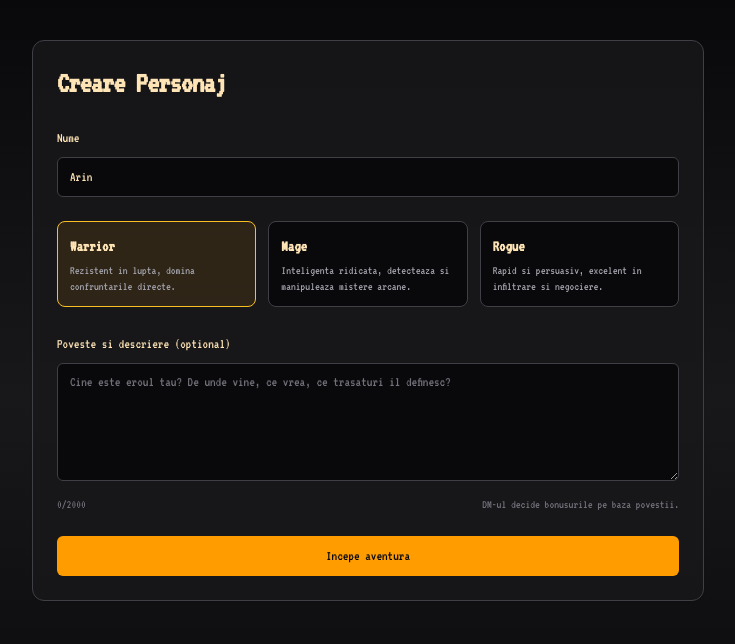
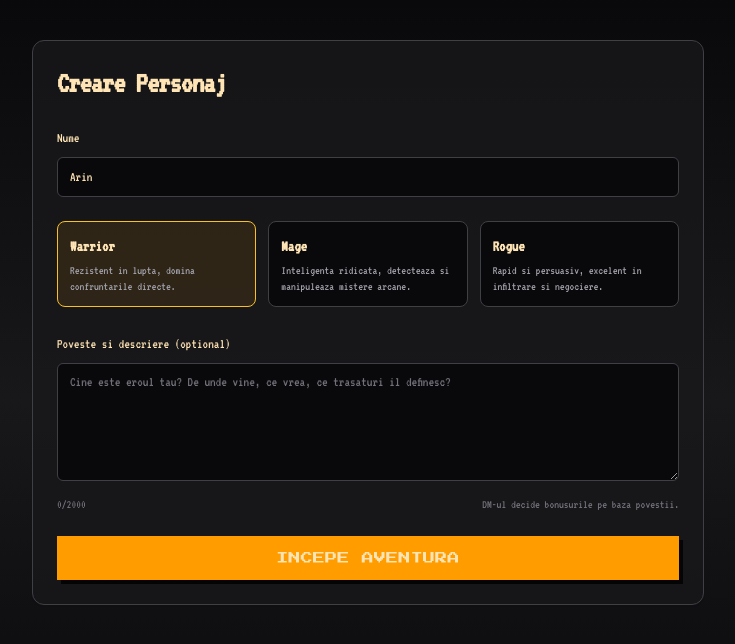
Before and after one commit to AndreiP23/VibeCodedDungeonWebGame, a Next.js app: page /character in a window 1280 px wide. Shown: the top 644 px of the page, without its empty margins (272-1007 px from the left). Built offline with nearby package versions, Linux system fonts and the light colour scheme.

Commit message:
feat(ui): pixel-style badge & button variants

```diff
--- a/src/components/ui/badge.tsx
+++ b/src/components/ui/badge.tsx
@@ -3,16 +3,17 @@ import { cva, type VariantProps } from "class-variance-authority";
 import { cn } from "@/lib/utils";
 
 const badgeVariants = cva(
-  "inline-flex items-center rounded-md border px-2.5 py-0.5 text-xs font-semibold transition-colors",
+  "inline-flex items-center border-2 px-2 py-0.5 text-[10px] font-display uppercase tracking-wider",
   {
     variants: {
       variant: {
-        default: "border-transparent bg-primary text-primary-foreground",
-        secondary: "border-transparent bg-muted text-foreground",
-        success:
-          "border-transparent bg-emerald-500 text-white hover:bg-emerald-500/80",
-        danger:
-          "border-transparent bg-rose-500 text-white hover:bg-rose-500/80",
+        default: "border-torch bg-bg text-torch",
+        secondary: "border-text-dim bg-bg text-text-dim",
+        success: "border-xp bg-bg text-xp",
+        danger: "border-hp bg-bg text-hp",
+        gold: "border-gold bg-bg text-gold",
+        "gem-purple": "border-gem-purple bg-bg text-gem-purple",
+        "gem-blue": "border-gem-blue bg-bg text-gem-blue",
       },
     },
     defaultVariants: {
--- a/src/components/ui/button.tsx
+++ b/src/components/ui/button.tsx
@@ -3,18 +3,21 @@ import { cva, type VariantProps } from "class-variance-authority";
 import { cn } from "@/lib/utils";
 
 const buttonVariants = cva(
-  "inline-flex items-center justify-center rounded-md text-sm font-medium transition-colors focus-visible:outline-none focus-visible:ring-2 disabled:pointer-events-none disabled:opacity-50",
+  "inline-flex items-center justify-center font-display uppercase tracking-wider text-xs transition-all duration-100 focus-visible:outline-none focus-visible:ring-2 focus-visible:ring-torch disabled:pointer-events-none disabled:opacity-50",
   {
     variants: {
       variant: {
-        default: "bg-primary text-primary-foreground hover:brightness-110",
-        secondary: "bg-muted text-foreground hover:bg-muted/70",
-        ghost: "hover:bg-muted",
+        default:
+          "border-4 border-torch bg-torch text-bg shadow-[4px_4px_0_rgba(0,0,0,0.8)] hover:translate-x-[2px] hover:translate-y-[2px] hover:shadow-[2px_2px_0_rgba(0,0,0,0.8)] active:translate-x-[4px] active:translate-y-[4px] active:shadow-none",
+        secondary:
+          "border-4 border-text-dim bg-bg text-text-dim shadow-[4px_4px_0_rgba(0,0,0,0.8)] hover:translate-x-[2px] hover:translate-y-[2px] hover:shadow-[2px_2px_0_rgba(0,0,0,0.8)] active:translate-x-[4px] active:translate-y-[4px] active:shadow-none",
+        ghost:
+          "border-2 border-transparent bg-transparent text-text-dim hover:text-torch hover:border-torch",
       },
       size: {
-        default: "h-10 px-4 py-2",
-        sm: "h-9 rounded-md px-3",
-        lg: "h-11 rounded-md px-8",
+        default: "h-11 px-4 py-2",
+        sm: "h-9 px-3 text-[10px]",
+        lg: "h-12 px-8 text-sm",
       },
     },
     defaultVariants: {
```
